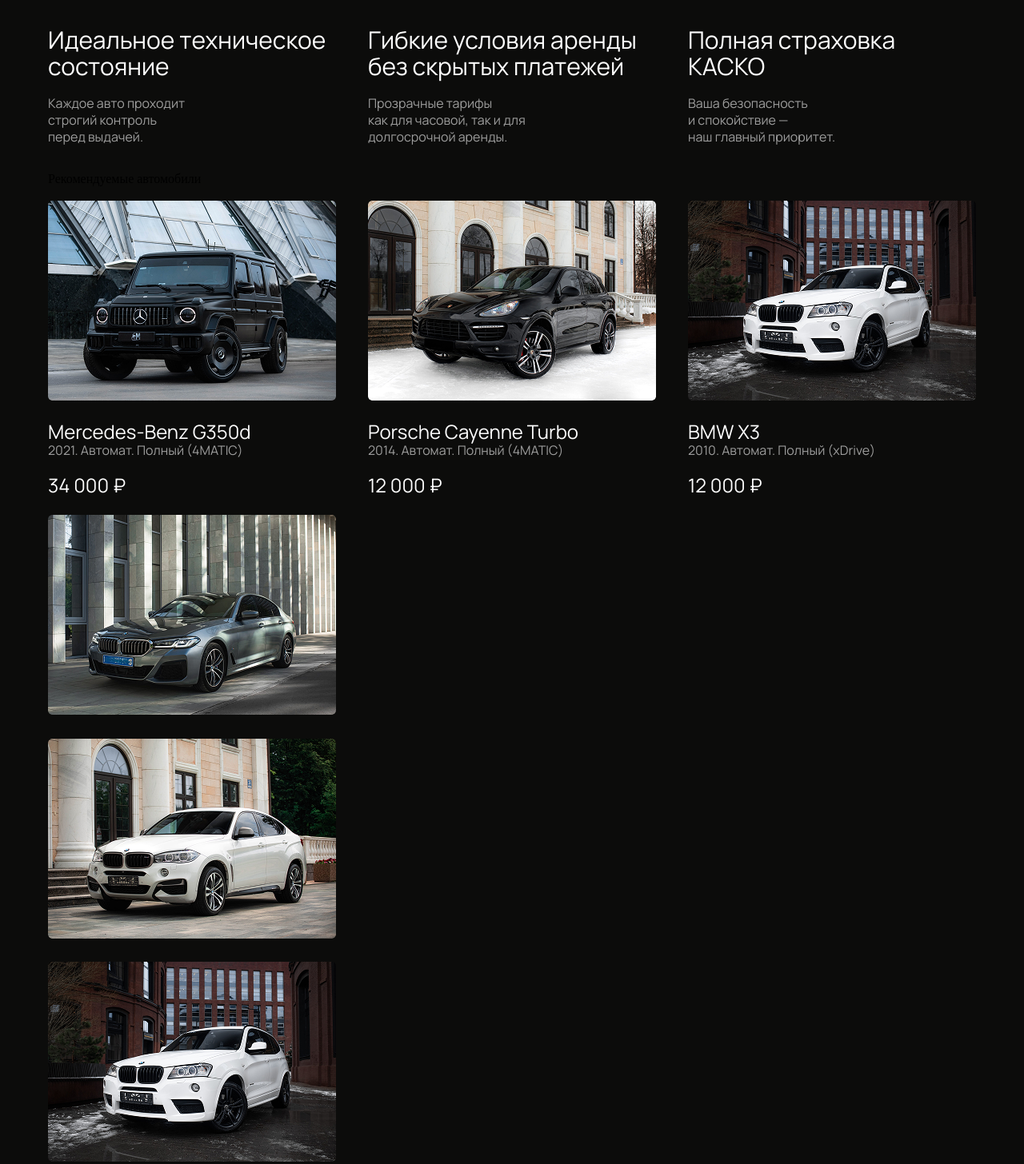
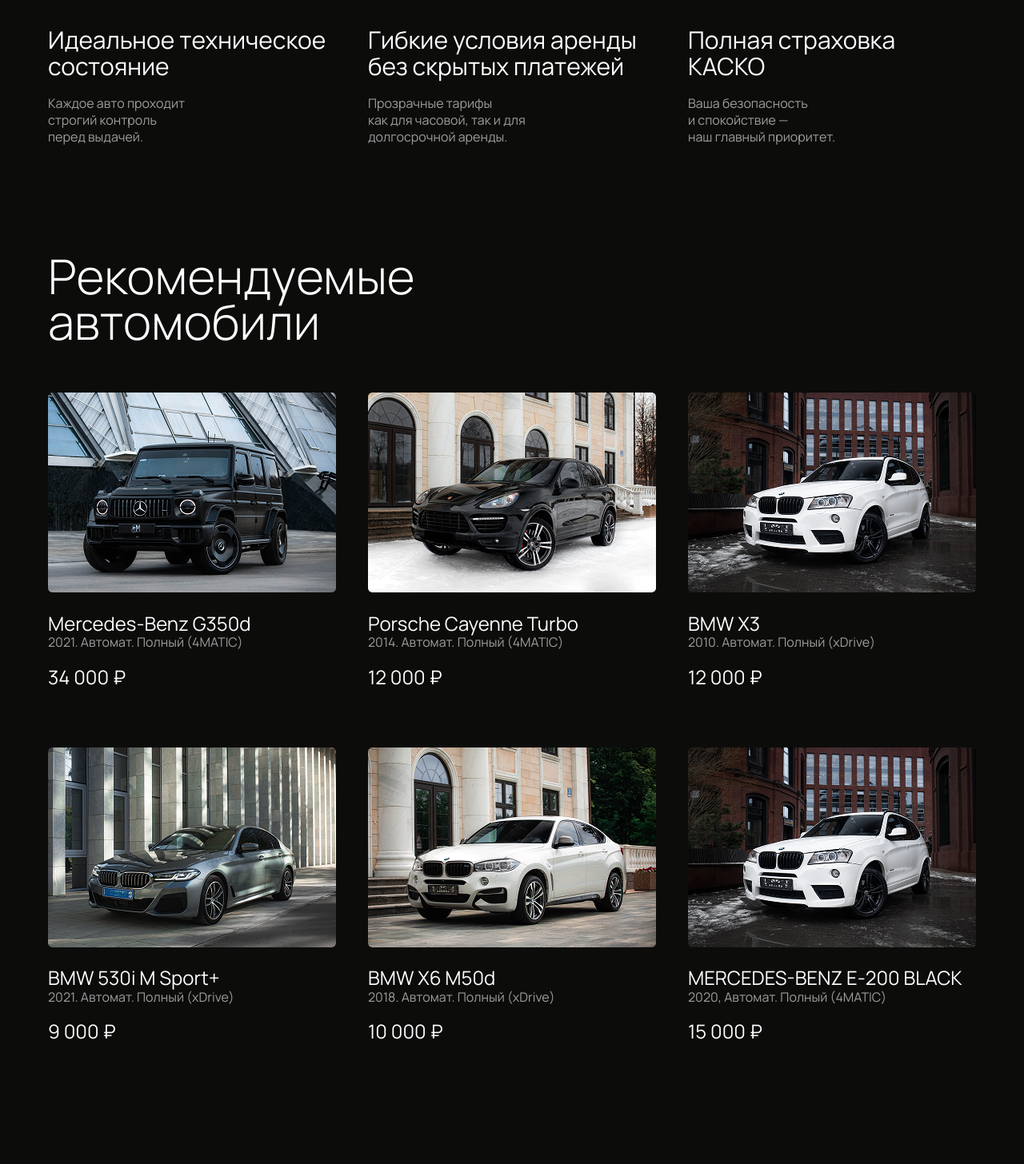
Before and after one commit to MotiProgrammistik/praktika-2026-11-09--2026-12-25, a plain HTML site: page phoenix-drive.ru/index.html in a window 1280 px wide. Shown: the part 906-2362 px from the top of the page at 80% size. After the commit the page ends 2234 px from the top, so only its background shows below. Drawn offline with Linux system fonts and the light colour scheme.

Commit message:
Update Phoenix Drive car sections

```diff
--- a/phoenix-drive.ru/index.html
+++ b/phoenix-drive.ru/index.html
@@ -95,25 +95,24 @@
                 <p class="buy-text-blok2">12 000 ₽</p>
             </div>
         </section>
-        <!-- Заполнить названия, характеристики и цены во втором ряду карточек. -->
         <section class="cards2-blok2">
             <div class="card1-blok2">
                 <img src="./images/Rectangle 913-1.png" alt="" class="img-card-blok2">
-                <p class=""></p>
-                <p class=""></p>
-                <p class="buy-text-blok2"></p>
+                <p class="name-text-card-blok2">BMW 530i M Sport+</p>
+                <p class="name2-text-card-blok2">2021. Автомат. Полный (xDrive)</p>
+                <p class="buy-text-blok2">9 000 ₽</p>
             </div>
             <div class="card2-blok2">
                 <img src="./images/Rectangle 914-1.png" alt="" class="img-card-blok2">
-                <p class=""></p>
-                <p class=""></p>
-                <p class="buy-text-blok2"></p>
+                <p class="name-text-card-blok2">BMW X6 M50d</p>
+                <p class="name2-text-card-blok2">2018. Автомат. Полный (xDrive)</p>
+                <p class="buy-text-blok2">10 000 ₽</p>
             </div>
             <div class="card3-blok2">
                 <img src="./images/Rectangle 915-1.png" alt="" class="img-card-blok2">
-                <p class=""></p>
-                <p class=""></p>
-                <p class="buy-text-blok2"></p>
+                <p class="name-text-card-blok2">MERCEDES-BENZ E-200 BLACK</p>
+                <p class="name2-text-card-blok2">2020, Автомат. Полный (4MATIC)</p>
+                <p class="buy-text-blok2">15 000 ₽</p>
             </div>
         </section>
     </section>
--- a/phoenix-drive.ru/style.css
+++ b/phoenix-drive.ru/style.css
@@ -280,9 +280,24 @@ body {
     gap: 40px;
     color: #FFFFFF;
 }
+.name-blok2{
+    width: 580px;
+    margin-top: 120px;
+    font-family: "Manrope-Light";
+    font-weight: 300;
+    font-size: 60px;
+    line-height: 95%;
+    color: #FFFFFF;
+}
 .cards1-blok2{
     display: flex;
     gap: 40px;
+    margin-bottom: 0px;
+}
+.cards2-blok2{
+    display: flex;
+    gap: 40px;
+    margin-top: 50px;
 }
 .name-1blok-condition{
     margin-bottom: 0px;
@@ -345,7 +360,6 @@ body {
     color: rgba(255, 255, 255, 0.6);
 }
 
-/* Завершить стили блока рекомендуемых автомобилей. */
 .img-card-blok2{
     width: 360px;
     height: 250px;
@@ -380,7 +394,7 @@ body {
     line-height: 110%;
     color: #FFFFFF;
 }
-/*----------------------------------------------------------------*/
+/*-------------------------- HOVER на блоках --------------------------------------*/
 .card1-blok2{
     transition: transform 0.3s ease;
     cursor: pointer;
```
